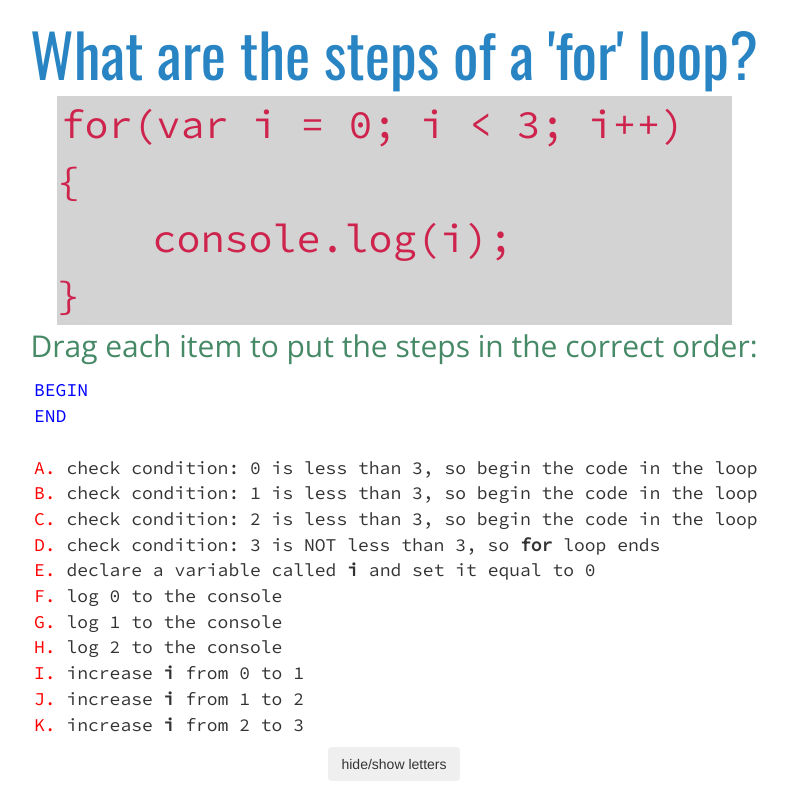
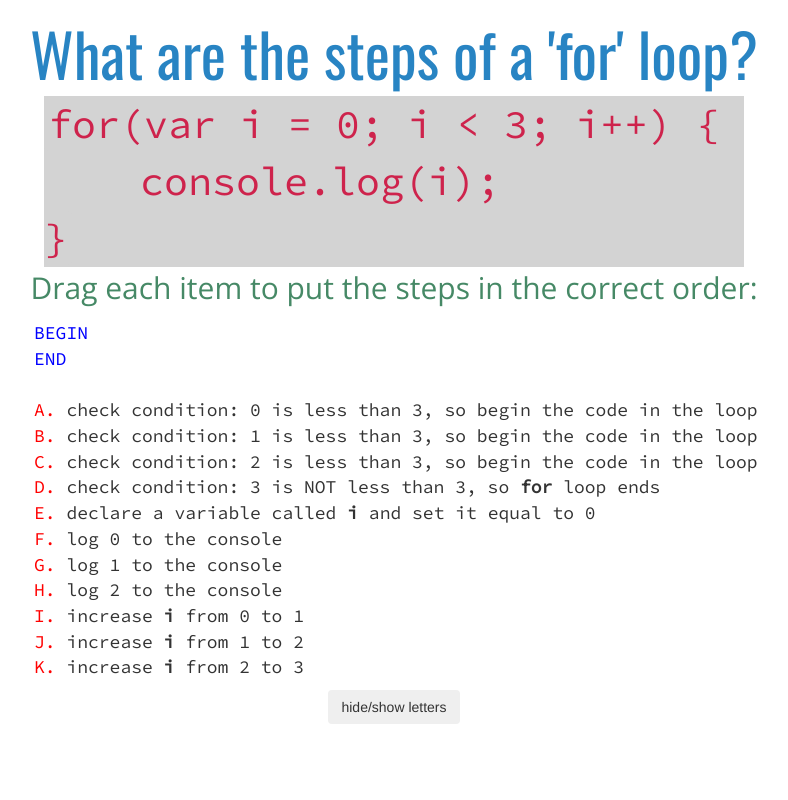
Before and after one commit to brianmueller/for-dragging, a plain HTML site: page index.html in a window 1280 px wide. Shown: the whole page, without its empty margins (246-1034 px from the left). Drawn offline with nearby package versions, Linux system fonts and the light colour scheme.

Commit message:
fix sippet width

```diff
--- a/index.html
+++ b/index.html
@@ -44,7 +44,7 @@
         .snippet {
             margin: 0 auto;
             background-color: lightgray;
-            width: 675px;
+            width: 700px;
         }
 
         #wrapper {
```
